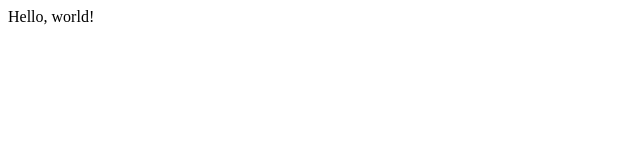
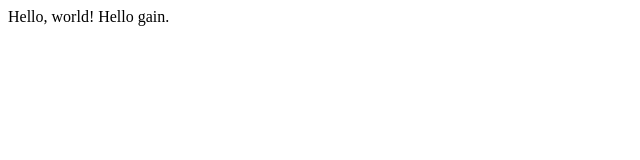
Before and after one commit to pkworldik/cs50test, a plain HTML site: page hello.html in a window 1280 px wide. Shown: the full height of the page, 0-640 px from the left. Drawn offline with Linux system fonts and the light colour scheme.

Commit message:
Update hello.html

```diff
--- a/hello.html
+++ b/hello.html
@@ -5,6 +5,6 @@
     <title>My web page</title>
   </head>
   <body>
-    Hello, world!
+    Hello, world! Hello gain.
   </body>
 </html>
```
